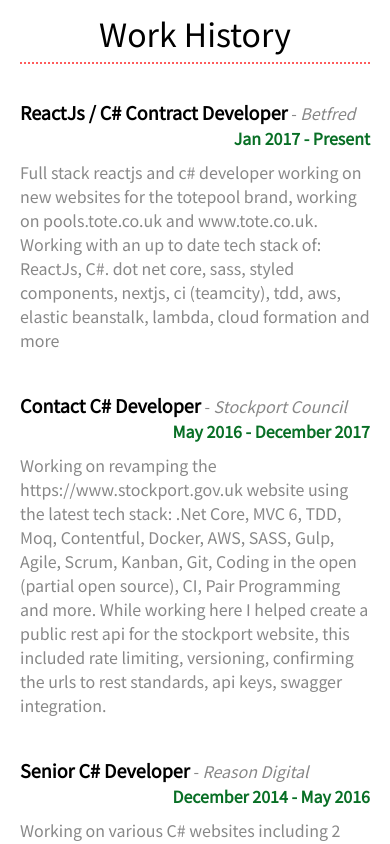
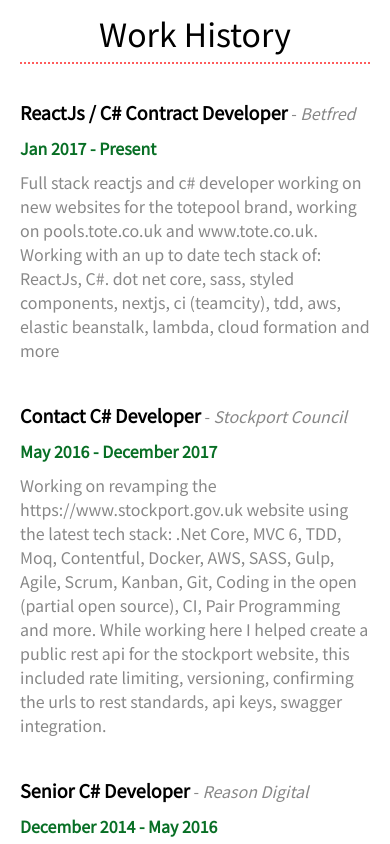
Before and after one commit to Redfern/Portfolio, a React (Create React App) app: page / in a window 390 px wide. Shown: the part 920-1764 px from the top of the page. Built offline with nearby package versions, Linux system fonts and the light colour scheme.

Commit message:
changed years to appear better on mobile

```diff
--- a/src/components/Job.jsx
+++ b/src/components/Job.jsx
@@ -19,10 +19,16 @@
     }
 
     .years {
-        text-align: right;
-        float: right;
+        text-align: left;
+        margin-top: 10px;
         color: #086f25;
         font-weight: bold;
+
+        @media ${props => props.theme.bootstrapBreakpoints.medium} {
+            text-align: right;
+            float: right;
+            margin-top: 0;
+        }
     }
 `;
 
@@ -35,7 +41,7 @@
                 <span className="place">{place}</span>
             </div>
             <div className="col-12 col-md-6">
-                <span className="years">{years}</span>
+                <div className="years">{years}</div>
             </div>
         </div>
         <div className="description">{description}</div>
```
